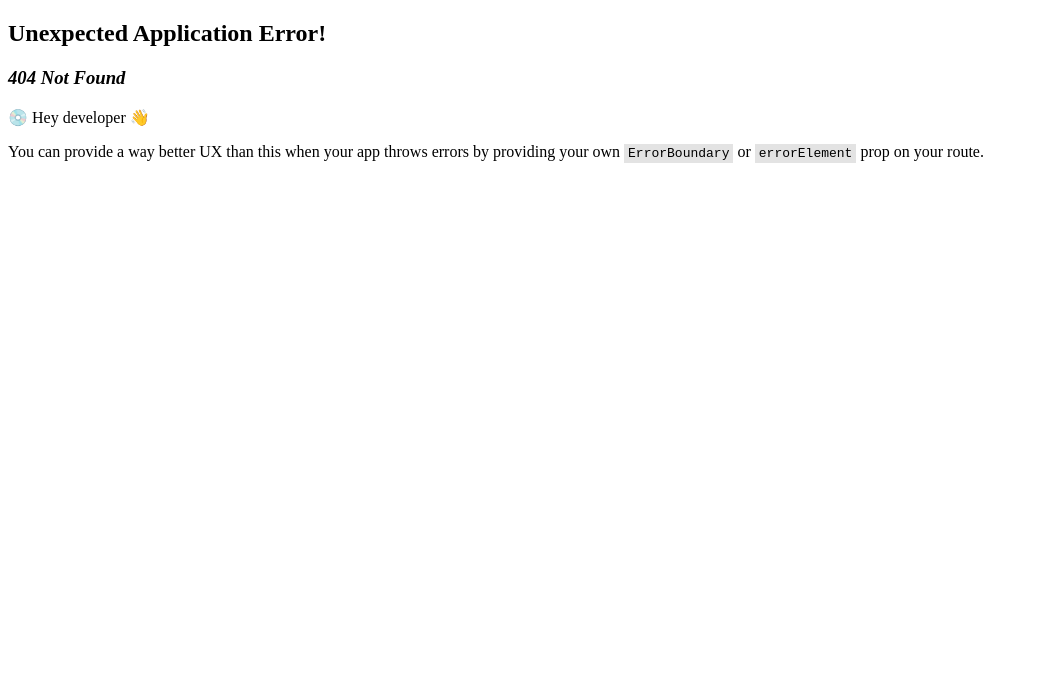
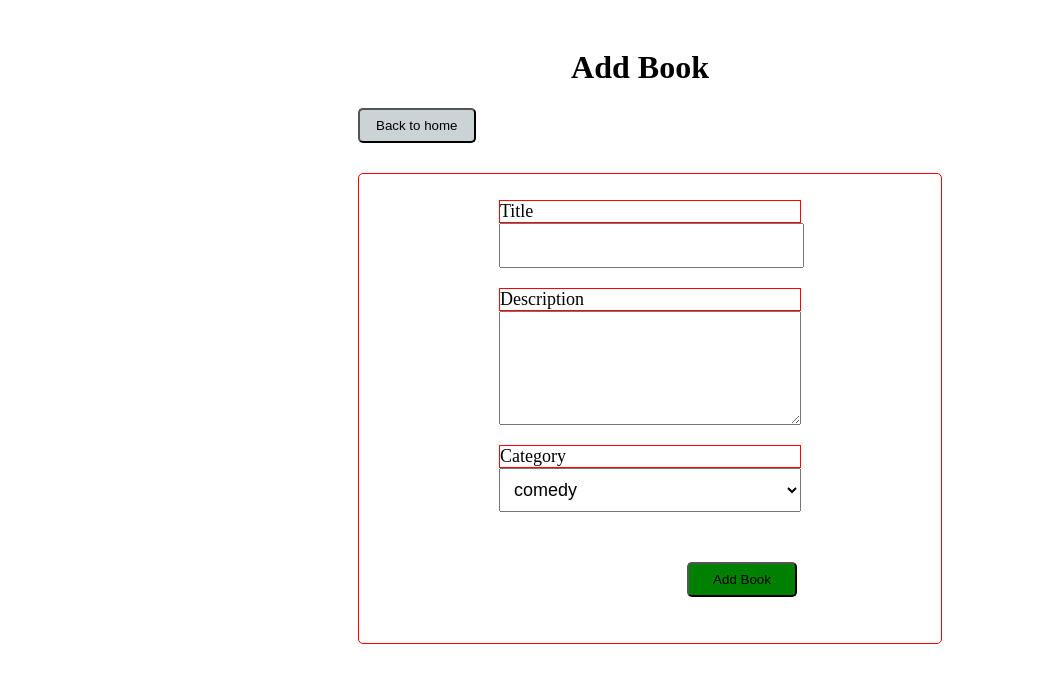
Before and after one commit to alfianElsa14/LitReads, a React (Vite) app: page /add in a window 1280 px wide. Before the commit this address had no page. Shown: the top 682 px of the page, without its empty margins (0-1039 px from the left). Built offline with nearby package versions, Linux system fonts and the light colour scheme.

Commit message:
first commit, menambahkan page AddBook, belum styling

```diff
--- a/db.json
+++ b/db.json
@@ -7,6 +7,14 @@
       "category": "Comedy",
       "image": "https://source.unsplash.com/random?book",
       "favorite": false
+    },
+    {
+      "title": "sadas",
+      "description": "asdas",
+      "category": "Comedy",
+      "image": "https://source.unsplash.com/random?book",
+      "favorite": false,
+      "id": 2
     }
   ]
 }
--- a/src/main.jsx
+++ b/src/main.jsx
@@ -6,6 +6,7 @@ import {
   RouterProvider,
 } from "react-router-dom";
 import Detail from './pages/Detail.jsx';
+import Add from './pages/Add.jsx';
 
 
 const router = createBrowserRouter([
@@ -17,6 +18,10 @@ const router = createBrowserRouter([
     path: "/detail",
     element: <Detail />,
   },
+  {
+    path: "/add",
+    element: <Add />
+  }
 ]);
 
 ReactDOM.createRoot(document.getElementById("root")).render(
--- /dev/null
+++ b/src/pages/Add.jsx
@@ -0,0 +1,98 @@
+import styleAdd from '../style/add.module.scss';
+import { Link } from 'react-router-dom';
+import { useState } from 'react';
+import axios from 'axios';
+
+
+const App = () => {
+    const [bookData, setBookData] = useState({
+        title: '',
+        description: '',
+        category: 'Comedy',
+        image: 'https://source.unsplash.com/random?book',
+        favorite: false,
+    });
+
+    const handleChange = (e) => {
+        const { name, value } = e.target;
+        setBookData({ ...bookData, [name]: value });
+    };
+
+    const handleSubmit = async (e) => {
+        e.preventDefault();
+
+        if (!bookData.title || !bookData.description || !bookData.category) {
+          alert('Semua data harus diisi');
+          return;
+        }
+
+        try {
+            const bookCheckResponse = await axios.get(`http://localhost:5000/books?title=${bookData.title}`);
+
+            if (bookCheckResponse.data.length > 0) {
+              alert('Buku sudah terdaftar');
+              return;
+            }
+            const response = await axios.post('http://localhost:5000/books', bookData);
+            if (response.status === 201) {
+              alert('Berhasil menambah data');
+            } else {
+              console.error('Gagal menambahkan buku');
+            }
+          } catch (error) {
+            console.error('Error:', error);
+          }
+    }
+
+
+    return (
+        <div className={styleAdd.container}>
+          <h1>Add Book</h1>
+          <Link to='/'>
+            <button className={styleAdd.back}>Back to home</button>
+          </Link>
+          <form onSubmit={handleSubmit}>
+            <div className={styleAdd.inputItem}>
+              <label htmlFor="title">Title</label>
+              <input
+                type="text"
+                id="title"
+                name="title"
+                value={bookData.title}
+                onChange={handleChange}
+              />
+            </div>
+            <div className={styleAdd.inputItem}>
+              <label htmlFor="description">Description</label>
+              <textarea
+                type="text"
+                id="description"
+                name="description"
+                value={bookData.description}
+                onChange={handleChange}
+                rows={6}
+              />
+            </div>
+            <div className={styleAdd.inputItem}>
+              <label htmlFor="category">Category</label>
+              <select
+                id="category"
+                name="category"
+                value={bookData.category}
+                onChange={handleChange}
+                className={styleAdd.select}
+              >
+                <option value="comedy">comedy</option>
+                <option value="fiction">fiction</option>
+                <option value="drama">drama</option>
+              </select>
+            </div>
+            <button type="submit" className={styleAdd.addAccount}>
+              Add Book
+            </button>
+          </form>
+        </div>
+    )
+}
+
+export default App;
--- /dev/null
+++ b/src/style/add.module.scss
@@ -0,0 +1,71 @@
+.container {
+    padding: 20px;
+
+    h1 {
+        text-align: center;
+    }
+
+    .back {
+        padding: 8px 16px;
+        margin-bottom: 30px;
+        background-color: rgb(204, 211, 214);
+        border-radius: 5px;
+        cursor: pointer;
+        margin-left: 330px;
+    }
+
+    form {
+        width: 550px;
+        border: 1px solid red;
+        padding: 1rem;
+        border-radius: 5px;
+        display: flex;
+        flex-direction: column;
+        align-items: center;
+        justify-content: center;
+        margin-left: 330px;
+
+        .inputItem {
+            padding: 10px;
+            display: flex;
+            flex-direction: column;
+
+            label {
+                display: inline-block;
+                width: 300px;
+                border: 1px solid red;
+                font-size: 18px;
+            }
+
+            .select {
+                padding: 10px;
+                width: 100%;
+                font-size: 18px;
+            }
+
+            input{
+                padding: 10px;
+                width: 93%;
+                font-size: 18px;
+            }
+
+            textarea {
+                font-size: 16px;
+                font-family: Arial, Helvetica, sans-serif;
+            }
+        }
+
+        .addAccount {
+            align-self: flex-end;
+            margin-top: 40px;
+            padding: 8px 16px;
+            margin-bottom: 30px;
+            margin-right: 8rem;
+            background-color: green;
+            border-radius: 5px;
+            width: 20%;
+            cursor: pointer;
+        }
+
+    }
+}
```
Lines whose indentation alone changed are shown as unchanged.
